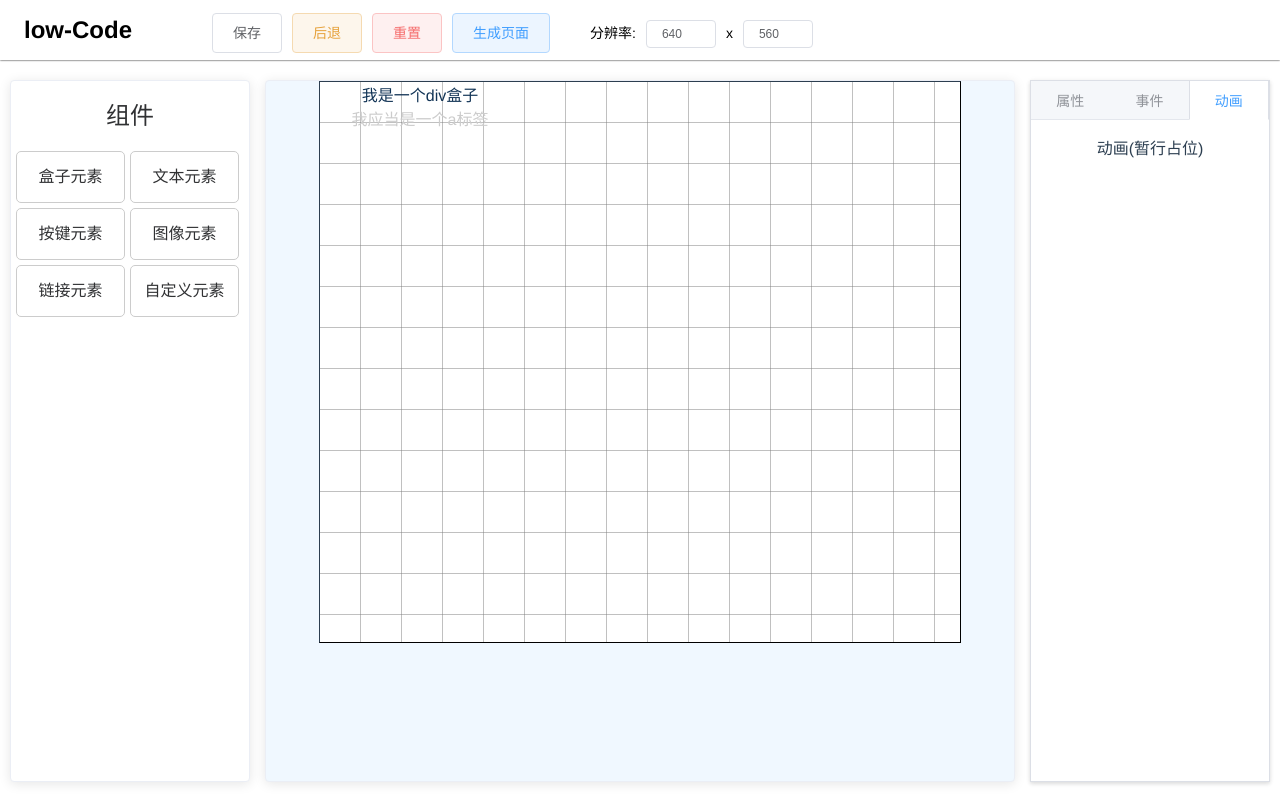
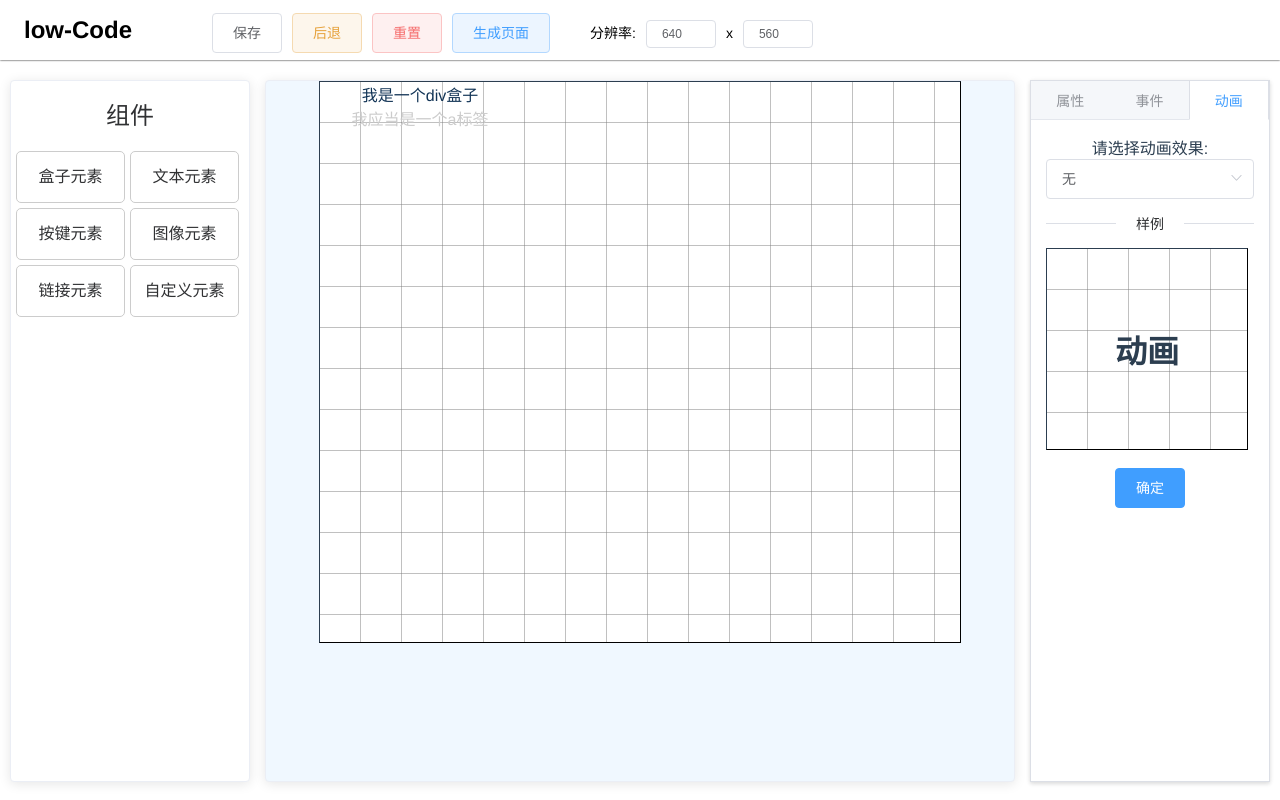
Before and after one commit to wzy541/low-code-platform, a Vue app: page /ElementAttribute in a window 1280 px wide. Both pictures are taken after a click on the tab "动画". Built offline with nearby package versions, Linux system fonts and the light colour scheme.

Commit message:
2022/8/21 by Woceda

```diff
--- a/package.json
+++ b/package.json
@@ -8,6 +8,7 @@
     "lint": "vue-cli-service lint"
   },
   "dependencies": {
+    "animate.css": "^4.1.1",
     "core-js": "^3.8.3",
     "element-ui": "^2.15.9",
     "vue": "^2.6.14",
--- a/src/components/EditCard.vue
+++ b/src/components/EditCard.vue
@@ -10,7 +10,9 @@
         <ElementEvent/>
       </el-tab-pane>
       <!-- 添加动画 -->
-      <el-tab-pane label="动画">动画(暂行占位)</el-tab-pane>
+      <el-tab-pane label="动画">
+        <ElementAnimation/>
+      </el-tab-pane>
     </el-tabs>
   </div>
 </template>
@@ -18,15 +20,20 @@
 <script>
 import ElementEvent from "@/components/EditProperties/ElementEvent";
 import ElementAttribute from "@/components/EditProperties/ElementAttribute";
+import ElementAnimation from "@/components/EditProperties/ElementAnimation";
+import 'animate.css'
 export default {
   // 属性栏
   name: 'EditCard',
-  components: {ElementAttribute, ElementEvent},
+  components: {ElementAttribute, ElementEvent,ElementAnimation},
   data() {
     return {
+
     }
   },
   methods: {
+  },
+  computed:{
   }
 }
 </script>
--- a/src/components/EditProperties/ElementAnimation.vue
+++ b/src/components/EditProperties/ElementAnimation.vue
@@ -1,13 +1,77 @@
 <template>
-  <div></div>
+  <div>
+    请选择动画效果:
+    <el-select v-model="effect" placeholder="请选择">
+      <el-option
+          v-for="item in AnimationOptions"
+          :key="item.value"
+          :label="item.label"
+          :value="item.value">
+      </el-option>
+    </el-select>
+    <el-divider content-position="center">样例</el-divider>
+    <div class="canvas">
+      <h1 :class="'animate__animated '+ effect">动画</h1>
+    </div>
+    <br>
+    <el-button type="primary" @click="addAnimate">确定</el-button>
+  </div>
 </template>
 
 <script>
 export default {
-  name: "ElementAnimation"
+  name: "ElementAnimation",
+  data() {
+    return {
+      effect: '',
+      // AnimationClass:'animate__zoomIn',
+      AnimationOptions: [
+        {
+          value: '',
+          label:'无'
+        },
+        {
+          value: 'animate__bounce',
+          label: 'bounce'
+        },
+        {
+          value: 'animate__flash',
+          label: 'flash'
+        },
+        {
+          value: 'animate__pulse',
+          label: 'pulse'
+        },
+        {
+          value: 'animate__shakeX',
+          label: 'shakeX'
+        },
+        {
+          value: 'animate__shakeY',
+          label: 'shakeY'
+        },
+      ]
+    }
+  },
+  methods: {
+    addAnimate() {
+    }
+  }
 }
 </script>
 
 <style scoped>
-
+.canvas {
+  margin: 0 auto;
+  display:table-cell;
+  vertical-align: middle;
+  /*height: inherit; !* 继承高度 *!*/
+  width: 200px;
+  height: 200px;
+  background: -webkit-linear-gradient(top, transparent 40px, gray 41px), -webkit-linear-gradient(left, transparent 40px, gray 41px);
+  background-size: 41px 41px;
+  border: 1px outset #2c3e50;
+  background-color: white;
+  /*能通过设置background-color来解决, 但是报弱警告, 难受*/
+}
 </style>
--- a/src/components/EditProperties/ElementAttribute.vue
+++ b/src/components/EditProperties/ElementAttribute.vue
@@ -1,5 +1,5 @@
 <template>
-  <div style="text-align: left">
+  <div>
     <div>
       <el-divider content-position="left">大小</el-divider>
       <span>宽度:</span>
@@ -40,23 +40,31 @@
     <hr>
     图片等以后再弄,先解决实际功能
     <hr>
-    <el-button type="danger" style="display: flex;top: 100%"
+    <br>
+    <el-button type="danger"
                @click="deleteElement">删除元素
     </el-button>
-    <div class="editable" v-show="attributeDisplay"></div>
+
+    <div class="editable" v-if="attributeDisplay"></div>
   </div>
 </template>
 
 <script>
-import {getElement} from "@/store";
 
 export default {
   name: "ElementAttribute",
+  props: {
+    selectedElements:{
+      type:Object,
+      default(){
+        return undefined;
+      }
+    }
+  },
   data() {
     return {
       attributeDisplay: true,
-      path: [],
-      width: getElement(this.$store.state.pathBuffer).width,
+      width: 100,
       height: 200,
       textColor: '#000000',
       backgroundColor: '',
@@ -87,7 +95,7 @@ export default {
         return; //如果pathBuffer中没有数据则不需要操作
       }
       this.$store.commit('deleteLeaves', this.$store.state.pathBuffer);
-      this.$store.commit('clearPathBuffer');
+      this.$store.commit('clearBuffer');
     },
     querySearch(queryString, cb) {
       let restaurants = this.restaurants;
@@ -120,23 +128,14 @@ export default {
 
     }
   },
-  computed: {
-    element() {
-      return getElement(this.$store.state.pathBuffer)
-    }
-  },
   watch: {
-    "$store.state.pathBuffer.length"() {
-      if (this.$store.state.pathBuffer.length === 0) {
-        this.attributeDisplay = true;
-        return;
-      }
-      this.attributeDisplay = false;
-      this.path = this.$store.state.pathBuffer;
+    '$store.state.elementBuffer'(){
+      this.attributeDisplay = this.$store.state.elementBuffer === null;
     }
   },
   mounted() {
     this.restaurants = this.loadAll();
+    this.elementRegister = this.selectedElements;
   },
 }
 </script>
--- a/src/components/MiddleCanvas.vue
+++ b/src/components/MiddleCanvas.vue
@@ -67,10 +67,10 @@ export default {
     //画布点击事件,需要重构,想办法获取点击的元素
     checkComp(e) {
       let path = disposePath(e.path); //取得被点击元素的路径
-      //如果点击的元素是canvas,则清空pathBuffer
-      console.log(path);
+      //如果点击的元素是canvas,则清空pathBuffer,让elementAttribute禁用
+      console.log('path'+path);
       if (path.length===0){
-        this.$store.commit('clearPathBuffer');
+        this.$store.commit('clearBuffer');
       }else {
         this.$store.commit('writeBuffer', path);
         this.$store.commit('highlight');  //这里是调用方法删除尝试修改样式来达到高亮目的但是失败了.需要进一步改进
--- a/src/store/index.js
+++ b/src/store/index.js
@@ -51,12 +51,7 @@ const mutations = {
     let temp = getElement(elem.path);
     temp.child.push(elem.component);
   },
-  /* 修改元素属性(暂时写个高亮验证一下) */
-  editElement(state, path) {
-    let temp = getElement(path);
-    temp.style.border = '32a1ce';
-  },
-  /* 移除元素,根据path */
+  /* 移除元素,根据path,如清除的元素为缓冲区元素,还请手动清除缓冲区以免发生错误 */
   deleteLeaves(state, path) {
     let id = path[path.length - 1].id;
     let i = 0;
@@ -68,21 +63,22 @@ const mutations = {
     console.log(temp.child[i]);
     temp.child.splice(i, 1);
   },
+  /* 高亮选中元素(目前只能改个颜色) */
   highlight(state) {
-    let temp = getElement(state.pathBuffer);
-    console.log(temp);
-    temp.style['color'] = '#FFFF00';
-    console.log(temp.style);
+    state.elementBuffer.style['color'] = '#FFFF00';
+    state.elementBuffer.style['border'] = '2px solid #FF0000';
   },
-  clearPathBuffer(){
+  /* 清空buffer */
+  clearBuffer(){
     this.state.pathBuffer.length=0;
+    this.state.elementBuffer=null;
   },
+  /* 将选中的元素添加到buffer中 */
   writeBuffer(state,path){
     this.state.pathBuffer=path;
+    this.state.elementBuffer = getElement(path);
   }
-  /* 移除元素，根据id */
-  /*需要大量的函数,包括:
-  * 3.转换函数,能将下面的dom树生成相应的结构*/
+  /*需要函数,转换函数,能将下面的dom树生成相应的结构*/
 }
 
 /******准备state对象——保存具体的数据*****/
@@ -120,6 +116,7 @@ const state = {
       ]
     },
   pathBuffer:[],  //用来暂存需用控制的组件的路径信息
+  elementBuffer:null,
 }
 
 //创建并暴露store
```
Also changed, not shown: 1 other file (tests, documents, lock files or other folders).
